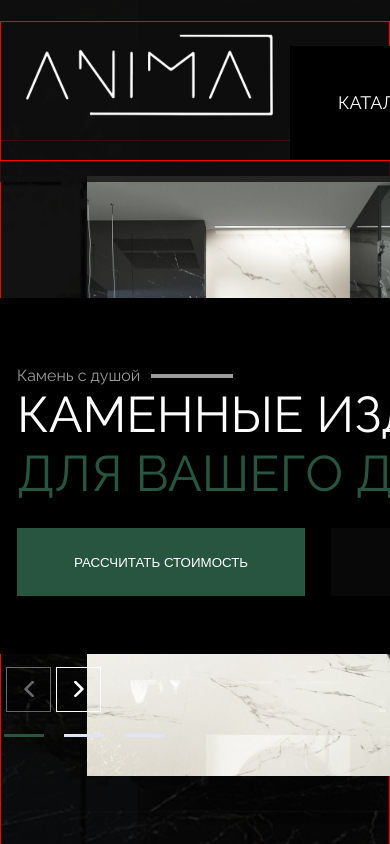
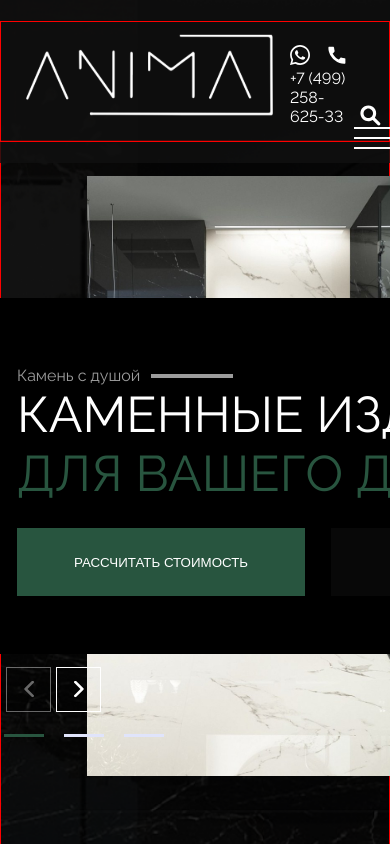
Before and after one commit to KatyaKlepcha/Stone-Project, a React app: page /#/ in a window 390 px wide. Shown: the top 844 px of the page. Built offline with nearby package versions, Linux system fonts and the light colour scheme.

Commit message:
feat: MobileMenu, fix: styles

```diff
--- a/src/components/contacts/Contacts.tsx
+++ b/src/components/contacts/Contacts.tsx
@@ -1,32 +1,50 @@
 import React from 'react';
 import {Icon} from "../icon/Icon";
 import styled from "styled-components";
+import {theme} from "../../styles/Theme.styled";
 
 export const Contacts = () => {
     return (
         <StyledContacts>
+            <div>
                 <ViberLink><Icon iconId={'viber'} width={'20'} height={'20'}/></ViberLink>
                 <Icon iconId={'phone'} width={'20'} height={'20'}/>
                 <span>+7 (499) 258-625-33</span>
-            <IconContact iconId = {'search'} width={'23'} height={'23'}/>
+            </div>
+            <IconContact iconId={'search'} width={'23'} height={'23'}/>
         </StyledContacts>
     );
 };
 
 export const StyledContacts = styled.div`
-  display: flex;
-  align-self: flex-end;
+  //display: flex;
+  //align-self: flex-end;
+  display: grid;
+  grid-template-rows: 1fr;
+  grid-template-columns: repeat(2, auto);
+  justify-content: end;
+  z-index: 11;
 
   svg:first-child {
     margin-right: 17px;
   }
 
-  svg:nth-child(2){
+  svg:nth-child(2) {
     margin-right: 8px;
   }
 
-  svg:last-child{
+  svg:last-child {
     margin-left: 20px;
+  }
+
+  @media ${theme.media.tablet} {
+    flex-direction: column;
+    align-items: flex-end;
+
+    svg:last-child {
+      margin-left: 0;
+      margin-top: 8px;
+    }
   }
 `
 
--- a/src/components/logo/Logo.tsx
+++ b/src/components/logo/Logo.tsx
@@ -4,12 +4,13 @@ import logo from '../assets/images/logo.svg'
 type LogoPropsType = {
     width?: string
     height?: string
+    className?: string
 }
 
-export const Logo: FC<LogoPropsType> = ({width, height}) => {
+export const Logo: FC<LogoPropsType> = ({width, height, className}) => {
     return (
         <a href='#'>
-            <img src={logo} alt={'logo'} width={width} height={height}/>
+            <img src={logo} alt={'logo'} width={width} height={height} className={className}/>
         </a>
     );
 };
--- a/src/layout/header/Header.tsx
+++ b/src/layout/header/Header.tsx
@@ -4,6 +4,7 @@ import {Contacts} from "../../components/contacts/Contacts";
 import {Container} from "../../components/Container";
 import {FlexWrapper} from "../../components/FlexWrapper";
 import {HeaderMenu} from "./headerMenu/HeaderMenu";
+import {MobileMenu} from "./mobileMenu/MobileMenu";
 
 export const Header = () => {
     return (
@@ -11,10 +12,11 @@ export const Header = () => {
             <Container>
                 <FlexWrapper justify={'space-between'}>
                     <Logo/>
-                    <FlexWrapper direction={'column'} justify={'space-around'}>
+                    <HeaderMenuWrapper>
                         <Contacts/>
                         <HeaderMenu/>
-                    </FlexWrapper>
+                        <MobileMenu/>
+                    </HeaderMenuWrapper>
                 </FlexWrapper>
             </Container>
         </StyledHeader>
@@ -27,17 +29,25 @@ export const StyledHeader = styled.header`
   top: 0;
   left: 0;
   right: 0;
-  z-index: 3;
+  z-index: 1000;
   background-color: rgba(17, 17, 17, 0.8);
   padding: 21px 0;
 
   ${Container} {
     padding: 0;
 
-    div > div {
-      height: unset;
+    a {
+      z-index: 11;
     }
   }
 
 
 `
+
+const HeaderMenuWrapper = styled.div`
+  //display: flex;
+  //flex-direction: column;
+  //justify-content: space-evenly;
+
+  display: grid;
+`
--- a/src/layout/header/headerMenu/HeaderMenu.tsx
+++ b/src/layout/header/headerMenu/HeaderMenu.tsx
@@ -30,12 +30,15 @@ export const StyledHeaderMenu = styled.nav`
     display: flex;
     align-items: center;
     gap: 70px;
+  };
+
+  @media ${theme.media.tablet} {
+   display: none;
   }
 `
 
 const ListItem = styled.li`
   position: relative;
-
 `
 
 const LinkMenu = styled(NavLink)`
--- /dev/null
+++ b/src/layout/header/mobileMenu/MobileMenu.tsx
@@ -0,0 +1,138 @@
+import React, {useState} from 'react';
+import styled, {css} from "styled-components";
+import {Text} from "../../../components/link/Link";
+import {theme} from "../../../styles/Theme.styled";
+import {NavLink} from "react-router-dom";
+
+export const MobileMenu = () => {
+
+    const [isOpen, setIsOpen] = useState(false)
+
+    const onPopupHandler = () => {
+        setIsOpen(!isOpen)
+    }
+
+    return (
+        <StyledMobileMenu>
+            <BurgerButton isOpen={isOpen} onClick={onPopupHandler}>
+                <span></span>
+            </BurgerButton>
+            <MobileMenuPopup isOpen={isOpen} onClick={onPopupHandler}>
+                <ul>
+                    <ListItem><LinkMenu to={'/catalog'}>каталог</LinkMenu></ListItem>
+                    <ListItem><LinkMenu to={'/sale'}>акции</LinkMenu></ListItem>
+                    <ListItem><LinkMenu to={'/'}>блог</LinkMenu></ListItem>
+                    <ListItem><LinkMenu to={'/'}>сотрудничество</LinkMenu></ListItem>
+                    <ListItem><LinkMenu to={'/'}>оплата и доставка</LinkMenu></ListItem>
+                </ul>
+            </MobileMenuPopup>
+        </StyledMobileMenu>
+    );
+};
+
+export const StyledMobileMenu = styled.nav`
+  display: none;
+
+  @media (max-width: 768px) {
+    display: block;
+  }
+`
+
+const BurgerButton = styled.button<{ isOpen: boolean }>`
+  position: fixed;
+  width: 36px;
+  height: 24px;
+  z-index: 1000;
+  right: 0;
+
+  span {
+    display: block;
+    width: 36px;
+    height: 2px;
+    background-color: ${theme.colors.font};
+
+    ${props => props.isOpen && css<{ isOpen: boolean }>`
+      background-color: rgba(255, 255, 255, 0);
+    `}
+    &::before, &::after {
+      content: '';
+      display: block;
+      width: 36px;
+      height: 2px;
+      background-color: ${theme.colors.font};
+      position: absolute;
+    }
+
+    &::before {
+      transform: translateY(-10px);
+
+      ${props => props.isOpen && css<{ isOpen: boolean }>`
+        transform: rotate(-45deg) translateY(0);
+      `}
+    }
+
+    &::after {
+      transform: translateY(10px);
+
+      ${props => props.isOpen && css<{ isOpen: boolean }>`
+        transform: rotate(45deg) translateY(0);
+      `}
+    }
+  }
+`
+
+const MobileMenuPopup = styled.div<{ isOpen: boolean }>`
+  position: fixed;
+  top: 0;
+  right: 0;
+  left: 0;
+  bottom: 0;
+  background-color: rgba(0, 0, 0, 1);
+  z-index: 10;
+  display: none;
+
+  ${props => props.isOpen && css<{ isOpen: boolean }>`
+    display: flex;
+    justify-content: center;
+    align-items: center;
+  `}
+  ul {
+    display: flex;
+    flex-direction: column;
+    align-items: center;
+    gap: 70px;
+  }
+`
+
+const ListItem = styled.li`
+  position: relative;
+
+`
+
+const LinkMenu = styled(NavLink)`
+  color: ${theme.colors.font};
+  text-transform: uppercase;
+  font-weight: 400;
+  font-size: 18px;
+  padding: 0 10px;
+
+  &.active {
+    &::after {
+      content: '';
+      display: inline-block;
+      position: absolute;
+      border-bottom: 2px solid rgba(255, 255, 255, 1);
+      background-color: ${theme.colors.font};
+      height: 2px;
+      width: 100%;
+      bottom: -14px;
+      left: 0;
+      right: 0;
+    }
+  }
+
+  ${Text} {
+    font-size: 18px;
+    line-height: 20px;
+  }
+`
--- a/src/layout/sections/sales/Sale.tsx
+++ b/src/layout/sections/sales/Sale.tsx
@@ -34,8 +34,7 @@ export const Sale = () => {
                 </FlexWrapper>
             </Container>
         </StyledShells>
-    )
-        ;
+    );
 };
 
 const StyledShells = styled.section`
--- a/src/styles/Theme.styled.tsx
+++ b/src/styles/Theme.styled.tsx
@@ -1,7 +1,7 @@
 export const theme = {
     media: {
-        tablet: 'screen and {max-width: 768px}',
-        mobile: 'screen and {max-width: 576px}',
+        tablet: "screen and (max-width: 768px)",
+        mobile: "screen and (max-width: 576px)",
 
     },
     colors: {
```
Lines whose indentation alone changed are shown as unchanged.
